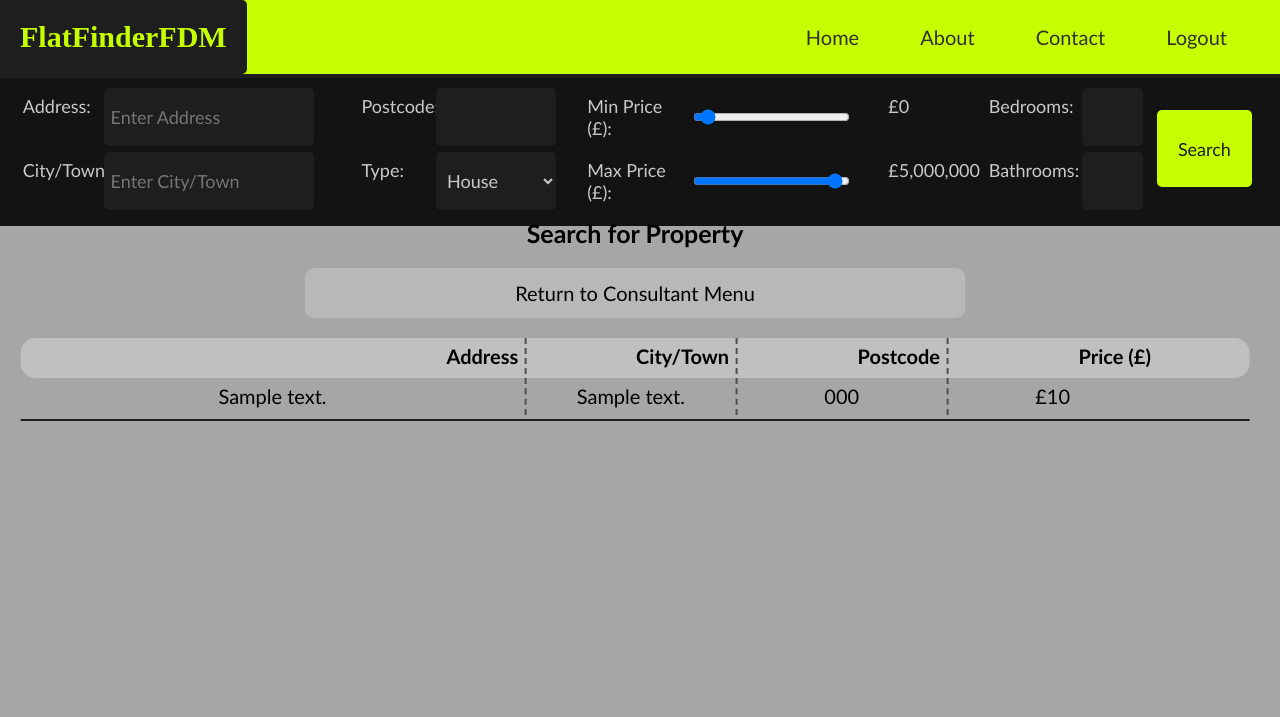
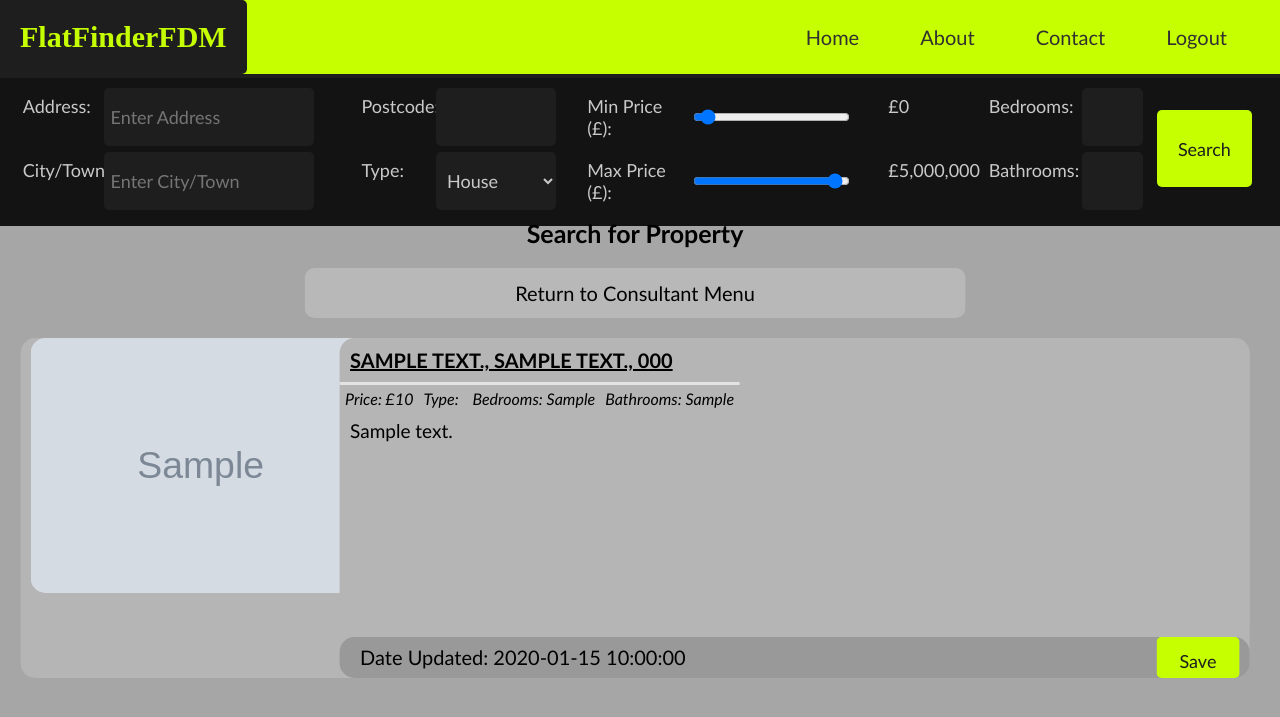
Before and after one commit to dawid-paluch/FDMFlatFinder, a PHP site: page /searchProperty.php in a window 1280 px wide. Shown: the top 717 px of the page. Run offline with PHP 8.4, Linux system fonts and the light colour scheme; tables that the repository leaves empty or names only in its code hold one stand-in row (values such as "Sample post"); grey boxes marked "Sample" are stand-in pictures.

Commit message:
majority of design for search functionality completed

```diff
--- a/css/searchProperty.css
+++ b/css/searchProperty.css
@@ -94,47 +98,125 @@
     margin-bottom: 2%;
 }
 
-#tableHead .tableField{
-    text-align: right;
-    font-weight: bold;
-    font-size: 20px;
-    background-color: transparent;
+.tableRow{
+    position: relative;
+    background-color: #b5b5b5;
+    border-radius: 15px;
+    margin-bottom: 30px;
+    height: 340px;
 }
 
-#tableHead{
-    background-color: rgba(210, 210, 210, 0.6);
+.imageField{
+    position: absolute;
+    top: 0;
+    left: 0;
+    display: inline-block;
+    border: transparent;
     border-radius: 15px;
+    width: 25%;
+    height: 340px;
 }
 
-.tableRow{
-    border-bottom: solid 2px #1e1e1e;
+.imageField img{
+    width: 340px;
+    border-radius: 15px;
+    margin-left: 10px;
 }
 
-.tableField{
+.propertyInfo{
+    position: absolute;
+    top: 0;
+    left: 26%;
     display: inline-block;
-    text-align: center;
-    border-right: dashed 2px #4f4f4f;
-    padding: 0.5%;
-    width: 16%;
-    background-color: inherit;
-    color: inherit;
-    overflow: hidden;
+    width: 74%;
+    height: 100%;
 }
 
-.tableRow:hover{
-    background-color: #1e1e1e;
+.propertyDetailsButton{
+    position: relative;
+    background-color: #b5b5b5;
+    border-radius: 15px;
+    height: 88%;
+    width: 100%;
+}
+
+.propertyDetailsButtonDiv{
+    position: absolute;
+    top: 0;
+    left: 0;
+}
+
+.propertyDetailsButton *{
+    text-align: left;
+}
+
+.propertyDetailsButton:hover{
+    background-color: #676767;
     color: rgb(181, 181, 181);
 }
 
-.tableRow:active{
+.propertyDetailsButton:active{
     background-color: #c6ff00;
     color: black;
 }
 
-.line1Field{
-    width: 40%;
+.addressField{
+    font-weight: bold;
+    font-size: 20px;
+    text-decoration: solid underline;
+    padding: 10px;
+    width: 95%;
+    border-bottom: solid 3px rgb(227, 227, 227);
 }
 
-.priceRow,  #tableHead .priceRow{
-    border-right: transparent;
+.detailsField p{
+    display: inline;
+    margin: 0 5px;
+    font-style: italic;
+    font-size: 16px;
 }
+
+.descriptionField{
+    padding: 10px;
+    font-size: 19px;
+    overflow-y: auto;
+}
+
+.bottomField{
+    position: absolute;
+    bottom: 0;
+    left: 0;
+    width: 100%;
+    height: 12%;
+    background-color: #999999;
+    border-radius: 15px;
+}
+
+.bottomField p{
+    position: absolute;
+    top: 20%;
+    left: 20px;
+}
+
+.saveButton{
+    position: absolute;
+    height: 100%;
+    right: 10px;
+    background-color: #c6ff00;
+    color: #1e1e1e;
+    border-radius: 5px;
+    padding: 10px 20px;
+    font-size: 18px;
+    text-decoration: none;
+    border: solid 3px transparent;
+}
+
+.saveButton:hover{
+    border-color: black;
+}
+
+.saveButton:active{
+    background-color: #1e1e1e;
+    color: #c6ff00;
+    border-color: transparent;
+}
--- a/listProperty.html
+++ b/listProperty.html
@@ -38,7 +38,7 @@
             <div id="returnButtonDiv"><a href="landlordHomePage.html">Return to Landlord Menu</a></div>
             <form action="listProperty.php" method="post" enctype="multipart/form-data" id="listPropertyForm">
                 <label for="addressLine1">Address Line 1:<div class="requiredAsterisk">*</div></label>
-                <input type="text" id="addressLine1" name="addressLine1" placeholder="Enter Address Line 1" required>
+                <input type="text" id="addressLine1" name="addressLine1" placeholder="Enter Address Line 1" autofocus required>
 
                 <label for="addressLine2">Address Line 2:</label>
                 <input type="text" id="addressLine2" name="addressLine2" placeholder="Enter Address Line 2">
--- a/loginConsultant.html
+++ b/loginConsultant.html
@@ -41,7 +41,7 @@
                     <a id="landlord-button" href="loginLandlord.html">Landlord</a>
                 </div>
                 <label for="email">Email:</label>
-                <input type="email" id="email" name="email" placeholder="Enter Email" required>
+                <input type="email" id="email" name="email" placeholder="Enter Email" autofocus required>
 
                 <label for="password">Password:</label>
                 <input type="password" id="password" name="password" placeholder="Enter Password" required>
--- a/loginLandlord.html
+++ b/loginLandlord.html
@@ -42,7 +42,7 @@
                     <p id="landlord-button">Landlord</p>
                 </div>
                 <label for="email">Email:</label>
-                <input type="email" id="email" name="email" placeholder="Enter Email" required>
+                <input type="email" id="email" name="email" placeholder="Enter Email" autofocus required>
                 <label for="password">Password:</label>
                 <input type="password" id="password" name="password" placeholder="Enter Password" required>
                 <input type="hidden" name="role" value="landlord">
--- a/otp.html
+++ b/otp.html
@@ -40,7 +40,7 @@
                     <p id="consultant-button">OTP</p>
                 </div>
                 <label for="otp">OTP:</label>
-                <input type = "text" name = "otp"  placeholder = "Enter OTP" required>
+                <input type = "text" name = "otp"  placeholder = "Enter OTP" autofocus required>
 
                 <div id="submit-buttons">
                     <button type = "submit">Verify OTP</button>
--- a/registerConsultant.html
+++ b/registerConsultant.html
@@ -44,7 +44,7 @@
                     <a id="landlord-button" href="registerLandlord.html">Landlord</a>
                 </div>
                 <label for="username">Username</label>
-                <input type="text" id="username" name="username" placeholder="Enter Username" required>
+                <input type="text" id="username" name="username" placeholder="Enter Username" autofocus required>
 
                 <label for="email">Email</label>
                 <input type="email" id="email" name="email" placeholder="Enter Email" required>
--- a/registerLandlord.html
+++ b/registerLandlord.html
@@ -42,7 +42,7 @@
                     <p id="landlord-button">Landlord</p>
                 </div>
                 <label for="username">Username</label>
-                <input type="text" id="username" name="username" placeholder="Enter Username" required>
+                <input type="text" id="username" name="username" placeholder="Enter Username" autofocus required>
 
                 <label for="email">Email</label>
                 <input type="email" id="email" name="email" placeholder="Enter Email" required>
--- a/searchProperty.php
+++ b/searchProperty.php
@@ -80,7 +80,7 @@
             <?php
                 include 'connection.php';
 
-                $sql = "SELECT propertyId, addressLine1, addressCityTown, addressPostcode, price FROM propertyList";
+                $sql = "SELECT propertyId, addressLine1, addressCityTown, addressPostcode, description, type, bedrooms, bathrooms, price, image_name, dateUpdated FROM propertyList";
 
                 if (!empty($_POST)) {
                     $sql = $sql . " WHERE";
@@ -126,23 +126,35 @@
                     die("Query failed: " . mysqli_error($conn));
                 }
                 if (mysqli_num_rows($query) == 0) {
-                    echo "No properties found for this user.";
+                    echo "No properties found according to these requirements.";
                     exit;
                 }
 
                 if ($query -> num_rows > 0) {
                     echo "<div id='tableContainer'>";
                     echo "<form>";
-                    echo "<div id='tableHead'><p class='tableField line1Field'>Address</p><p class='tableField cityTownField'>City/Town</p><p class='tableField postcodeField'>Postcode</p><p class='tableField priceRow'>Price (£)</p></div>";
                     while ($row = mysqli_fetch_assoc($query)) {
                         echo "<div class='tableRow'>";
-                        echo "<button class='tableButton' type='submit' name='propertyId' value='" . $row['propertyId'] . "'></button>";
-                        echo "<p class='tableField line1Field'>" . $row['addressLine1'] . "</p>";
-                        echo "<p class='tableField cityTownField'>" . $row['addressCityTown'] . "</p>";
-                        echo "<p class='tableField postcodeField'>" . $row['addressPostcode'] . "</p>";
-                        echo "<p class='tableField priceRow'>£" . number_format($row['price']) . "</p>";
+                            echo "<div class='imageField'><img src='uploads/".$row['image_name']."' alt='Property Image'></div>";
+                            echo "<div class='propertyInfo'>";
+                                echo "<button class='propertyDetailsButton' type='button' name='propertyDetailsButton' value='" . $row['propertyId'] . "'>";
+                                    echo "<div class='propertyDetailsButtonDiv'>";
+                                        echo "<p class='addressField'>" . strtoupper($row['addressLine1']) . ", " . strtoupper($row['addressCityTown']) . ", " . strtoupper($row['addressPostcode']) . "</p>";
+                                        echo "<div class='detailsField'>";
+                                            echo "<p class='priceRow'}>Price: £" . number_format($row['price']) . "</p>";
+                                            echo "<p class='typeRow'>Type: " . ucfirst($row['type']) . "</p>";
+                                            echo "<p class='bedroomsRow'>Bedrooms: " . $row['bedrooms'] . "</p>";
+                                            echo "<p class='bathroomsRow'>Bathrooms: " . $row['bathrooms'] . "</p>";
+                                        echo "</div>";
+                                        echo "<p class='descriptionField'>" . $row['description'] . "</p>";
+                                    echo "</div>";
+                                echo "</button>";
+                                echo "<div class='bottomField'>";
+                                    echo "<p class='dateUpdated'>Date Updated: " . $row['dateUpdated'] . "</p>";
+                                    echo "<button class='saveButton' type='button' name='saveProperty' value='" . $row['propertyId'] . "'>Save</button>";
+                                echo "</div>";
+                            echo "</div>";
                         echo "</div>";
-                        echo "</button>";
                     }
                     echo "</form>";
                     echo "</div>";
```
Also changed, not shown: other parts of css/searchProperty.css (+45 -41 lines).
